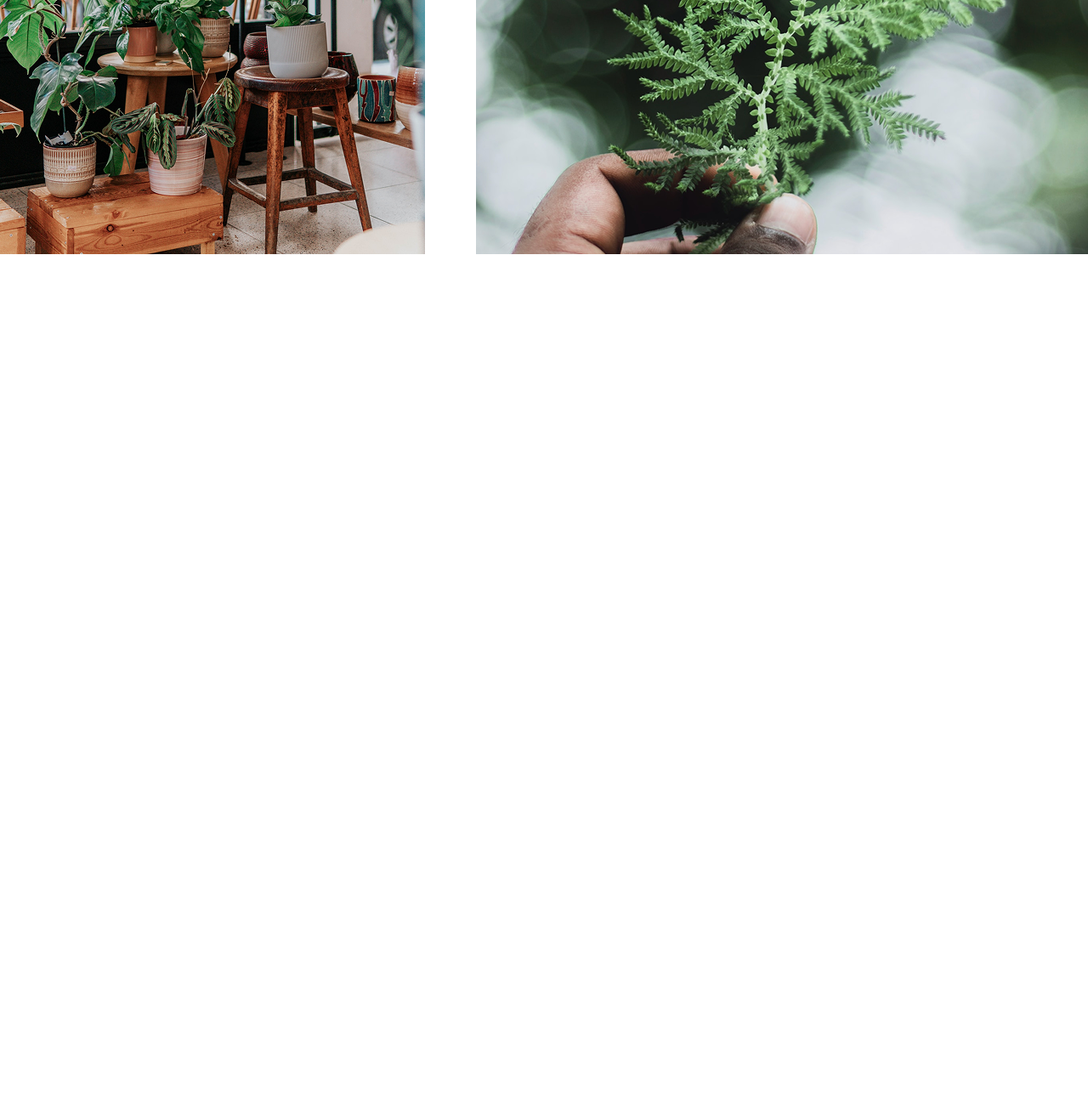
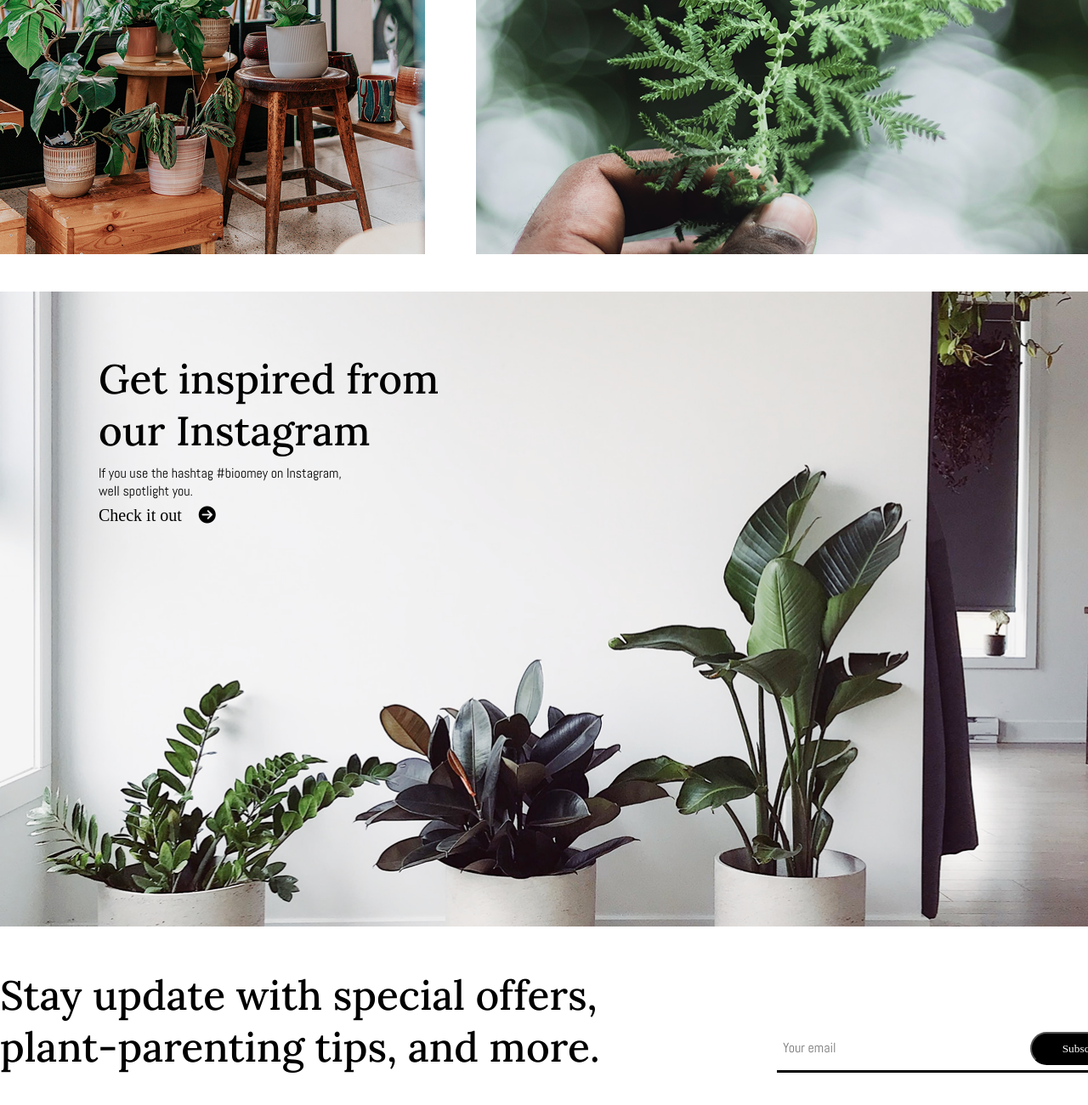
Before and after one commit to mahirTheCoder/practice, a plain HTML site: page index.html in a window 1280 px wide. Shown: the part 4272-5572 px from the top of the page at 85% size. Before the commit the page ends 4571 px from the top, so only its background shows below. Drawn offline with Linux system fonts and the light colour scheme; a web font is replaced by a local one.

Commit message:
Instagram section complate

```diff
--- a/css/style.css
+++ b/css/style.css
@@ -11,7 +11,7 @@
 
 
 
-*{
+* {
   margin: 0;
   padding: 0;
   outline: 0;
@@ -30,14 +30,15 @@ img {
   vertical-align: middle;
 }
 
-a{
+a {
   border: none;
   text-decoration: none;
   display: inline-block;
 
 }
 
-ul,li{
+ul,
+li {
   list-style: none;
 }
 
@@ -75,7 +76,7 @@ position: relative;
   padding-top: 28px;
 }
 
-ul li a::before{
+ul li a::before {
   content: '';
   width: 0;
   position: absolute;
@@ -104,6 +105,7 @@ ul li a:hover::before {
   font-size: 18px;
   color: #000;
 }
+
 /* ======================nav bar part end ===================== */
 
 
@@ -183,9 +185,10 @@ ul li a:hover::before {
 
 /* ==============learn more section part strat====================  */
 
-#learnMore{
+#learnMore {
   margin-top: 83px;
 }
+
 .textBothe {
   display: flex;
   gap: 135px;
@@ -221,6 +224,7 @@ ul li a:hover::before {
   font-family: "Adamina", serif;
   margin-bottom: 446px;
 }
+
 /* ==================learn more section end ================ */
 
 
@@ -412,3 +416,106 @@ ul li a:hover::before {
   width: 780px;
   height: 774px;
 }
+
+/* ================reviews sections part end ================= */
+
+
+/* =================instagram section part start================ */
+#insttagram {
+  margin-top: 44px;
+
+}
+
+.intagramimage {
+  background-image: url(../images/frame.png);
+  height: 747px;
+  background-size: cover;
+  background-repeat: no-repeat;
+}
+
+.instagramText {
+  padding-top: 72px;
+  padding-left: 116px;
+}
+
+.instagramText h2 {
+  width: 401px;
+  font-size: 48px;
+  font-weight: 500;
+  color: #000;
+  font-family: "Lora", serif;
+  margin-bottom: 9px;
+}
+
+.instagramText p {
+  width: 286px;
+  font-size: 16px;
+  font-weight: 400;
+  color: #000000;
+  font-family: "Abel", sans-serif;
+  margin-bottom: 7px;
+}
+
+.checkItout {
+  display: flex;
+  gap: 20px;
+}
+
+.checkItout a {
+  font-size: 20px;
+  font-weight: 400;
+  color: #000;
+  font-family: "Adamina", serif;
+}
+
+.instagramPartText {
+  margin-top: 50px;
+  display: flex;
+  justify-content: space-between;
+  margin-bottom: 67px;
+}
+
+.partText1 h2 {
+  width: 706px;
+  font-size: 48px;
+  font-weight: 500;
+  color: #000;
+  font-family: "Lora", serif;
+}
+
+.emailPart {
+  align-self: end;
+  width: 426px;
+  height: 56px;
+  display: flex;
+  justify-content: space-between;
+  border-bottom: 3px solid #000;
+}
+
+.emailPart input {
+  border: none;
+  width: 63px;
+  font-size: 16px;
+  font-weight: 400;
+  color: #000000;
+  font-family: "Abel", sans-serif;
+  margin-top: 18px;
+  margin-left: 7px;
+  margin-bottom: 18px;
+}
+
+.emailPart button {
+  width: 128px;
+  height: 39px;
+  background-color: #000;
+  color: white;
+  border-radius: 26px;
+  font-size: 14 px;
+  font-weight: 400;
+  font-family: "Adamina", serif;
+  margin-top: 8px;
+  margin-bottom: 8px;
+}
+
+
+/* =================instagram section part send================ */
--- a/index.html
+++ b/index.html
@@ -173,8 +173,38 @@
           </div>
         </div>
         <div class="reviewsImages">
-          <img class="img1" src="images/review1.png" alt="img">
-          <img class="img2" src="images/review2.png" alt="img">
+          <img class="img1" src="images/review1.png" alt="img" />
+          <img class="img2" src="images/review2.png" alt="img" />
+        </div>
+      </div>
+    </div>
+    <!-- ---------------reviews sections part end------------------------ -->
+
+    <!-- -------------instagram section part start-------------- -->
+    <div id="insttagram">
+      <div class="container">
+        <div class="intagramimage">
+          <div class="instagramText">
+            <h2>Get inspired from our Instagram</h2>
+            <p>
+              If you use the hashtag #bioomey on Instagram, well spotlight you.
+            </p>
+            <div class="checkItout">
+              <a href="#">Check it out</a>
+              <a href="#"><i class="fa-solid fa-circle-arrow-right"></i></a>
+            </div>
+          </div>
+        </div>
+        <div class="instagramPartText">
+          <div class="partText1">
+            <h2>
+              Stay update with special offers, plant-parenting tips, and more.
+            </h2>
+          </div>
+          <div class="emailPart">
+            <input type="email" required placeholder="Your email" />
+            <button>Subscribe</button>
+          </div>
         </div>
       </div>
     </div>
```
Also changed, not shown: images/frame.png (renamed from images/Frame 37.png). Lines whose indentation alone changed are shown as unchanged.
